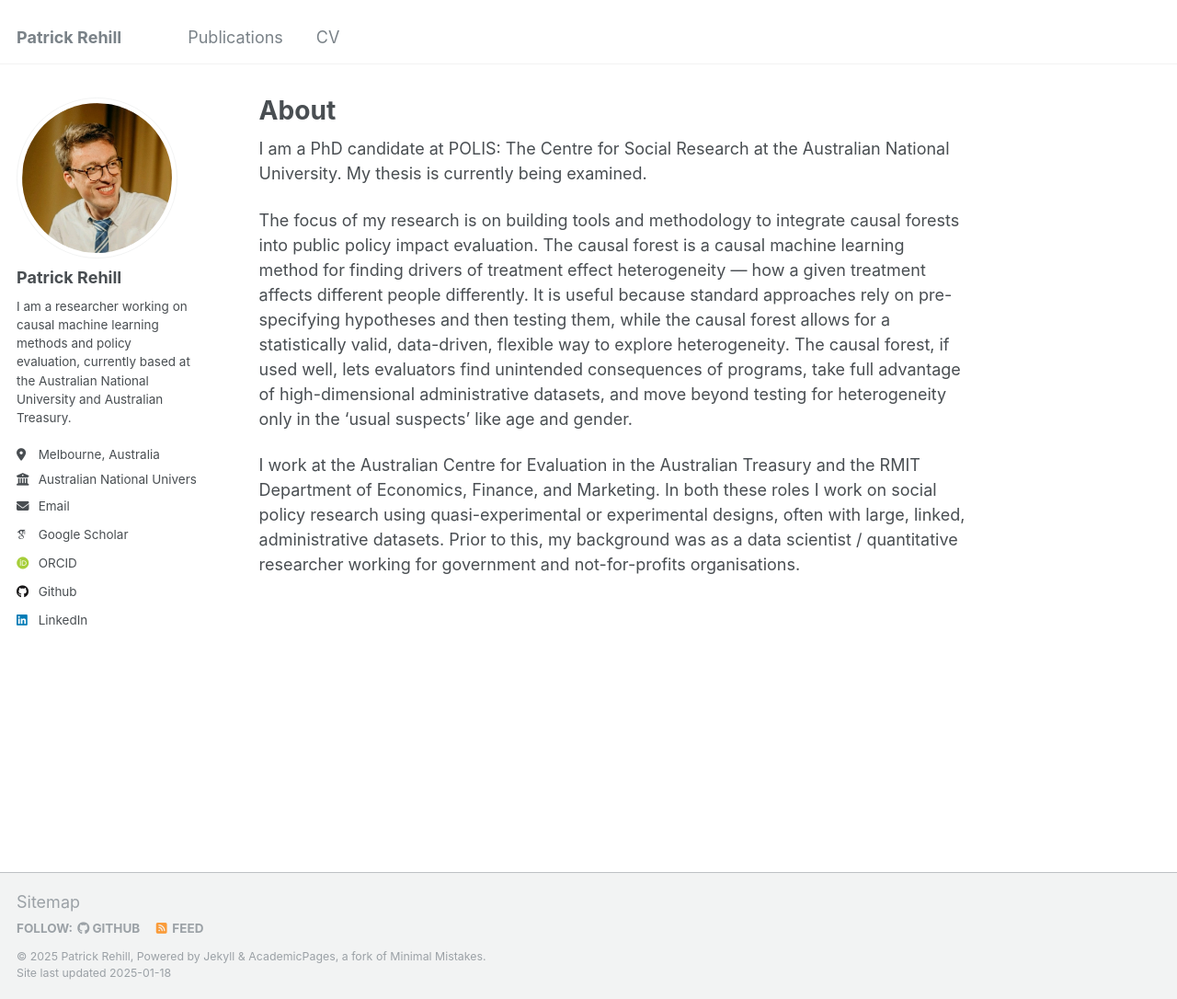
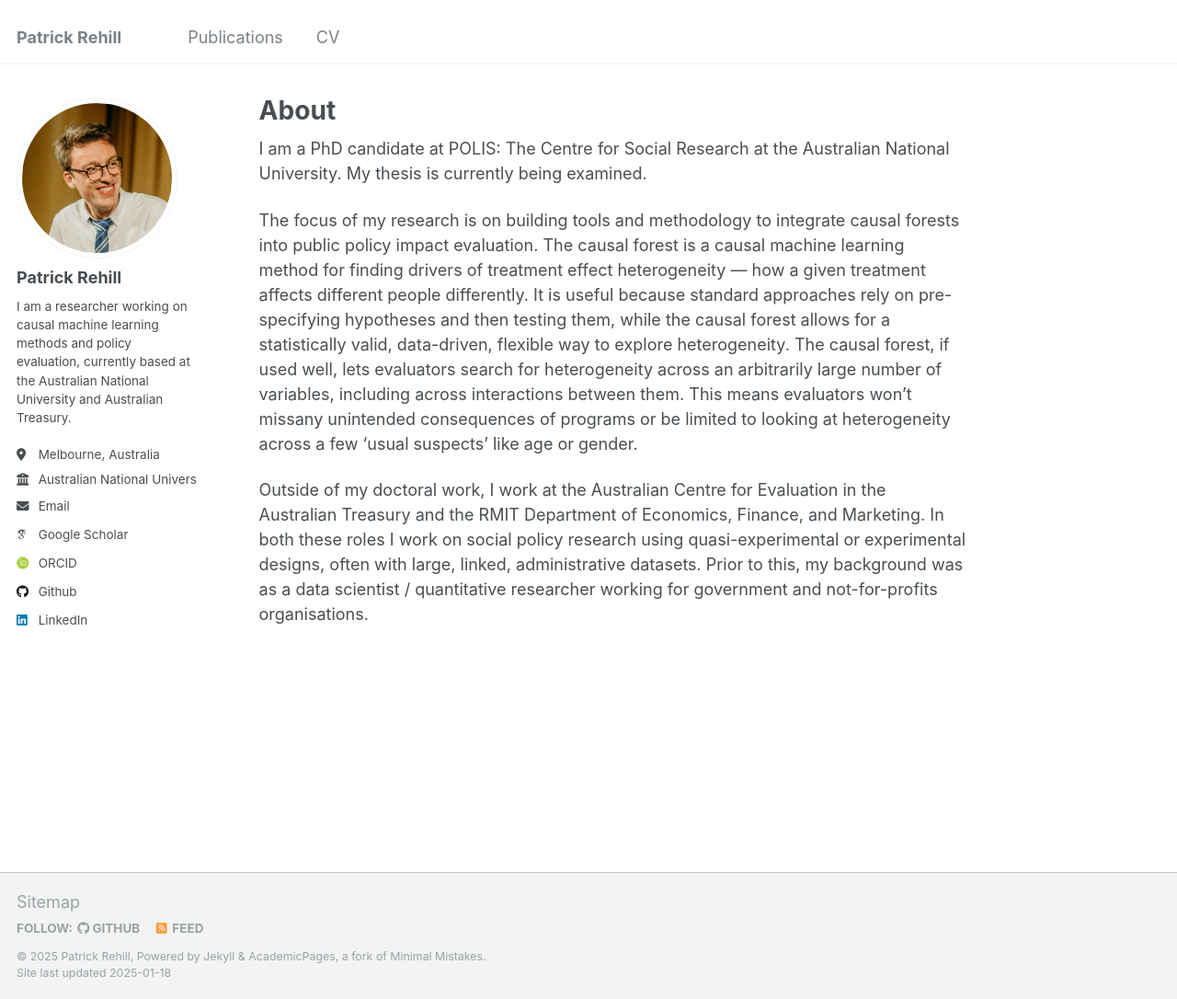
Before and after one commit to pbrehill/pbrehill.github.io, a Jekyll site: the page built from _pages/about.md, in a window 1280 px wide and 1086 px high. Shown: the whole window at 92% size. Built offline with Jekyll 4.4.1, drawn with Linux system fonts in a browser that asks for light colours; some web fonts are replaced.

Commit message:
About wording

```diff
--- a/_pages/about.md
+++ b/_pages/about.md
@@ -9,6 +9,6 @@
 
 I am a PhD candidate at POLIS: The Centre for Social Research at the Australian National University. My thesis is currently being examined.
 
-The focus of my research is on building tools and methodology to integrate causal forests into public policy impact evaluation. The causal forest is a causal machine learning method for finding drivers of treatment effect heterogeneity — how a given treatment affects different people differently. It is useful because standard approaches rely on pre-specifying hypotheses and then testing them, while the causal forest allows for a statistically valid, data-driven, flexible way to explore heterogeneity. The causal forest, if used well, lets evaluators find unintended consequences of programs, take full advantage of high-dimensional administrative datasets, and move beyond testing for heterogeneity only in the 'usual suspects' like age and gender.
+The focus of my research is on building tools and methodology to integrate causal forests into public policy impact evaluation. The causal forest is a causal machine learning method for finding drivers of treatment effect heterogeneity — how a given treatment affects different people differently. It is useful because standard approaches rely on pre-specifying hypotheses and then testing them, while the causal forest allows for a statistically valid, data-driven, flexible way to explore heterogeneity. The causal forest, if used well, lets evaluators search for heterogeneity across an arbitrarily large number of variables, including across interactions between them. This means evaluators won't missany unintended consequences of programs or be limited to looking at heterogeneity across a few 'usual suspects' like age or gender.
 
-I work at the Australian Centre for Evaluation in the Australian Treasury and the RMIT Department of Economics, Finance, and Marketing. In both these roles I work on social policy research using quasi-experimental or experimental designs, often with large, linked, administrative datasets. Prior to this, my background was as a data scientist / quantitative researcher working for government and not-for-profits organisations.
+Outside of my doctoral work, I work at the Australian Centre for Evaluation in the Australian Treasury and the RMIT Department of Economics, Finance, and Marketing. In both these roles I work on social policy research using quasi-experimental or experimental designs, often with large, linked, administrative datasets. Prior to this, my background was as a data scientist / quantitative researcher working for government and not-for-profits organisations.
```
